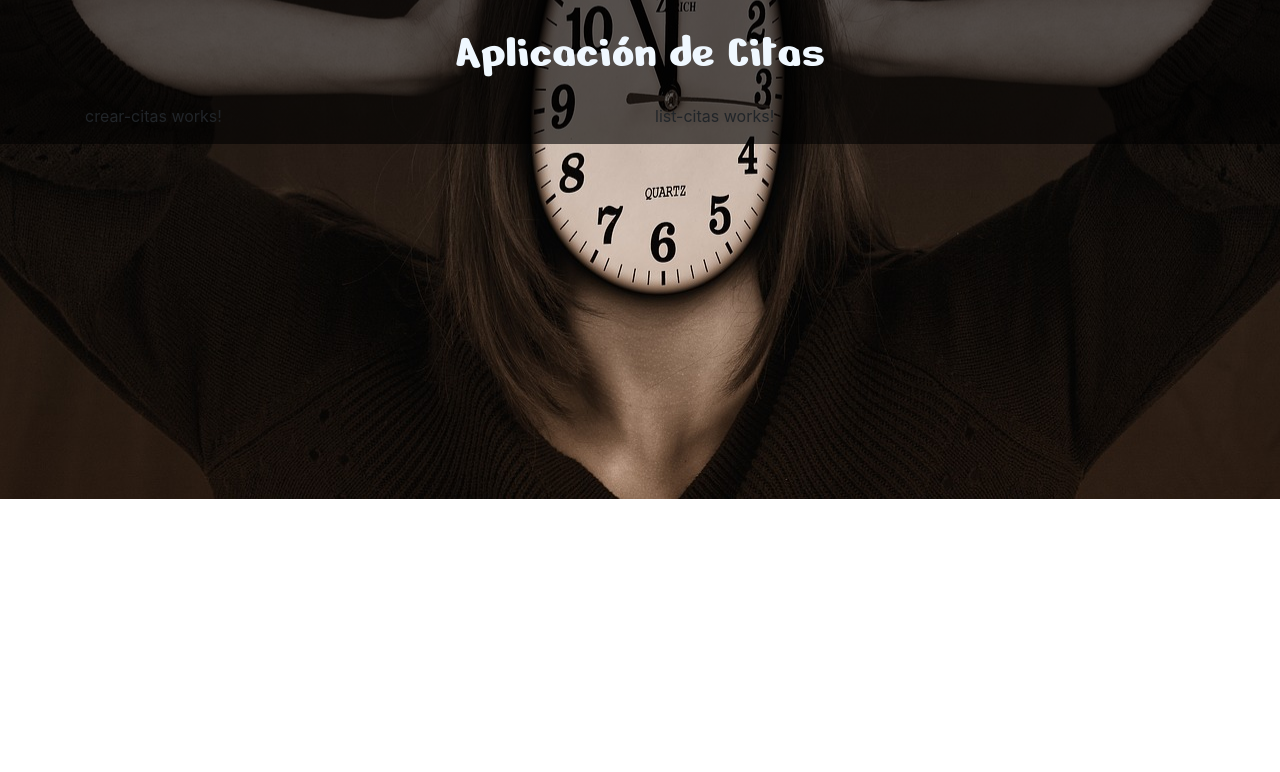
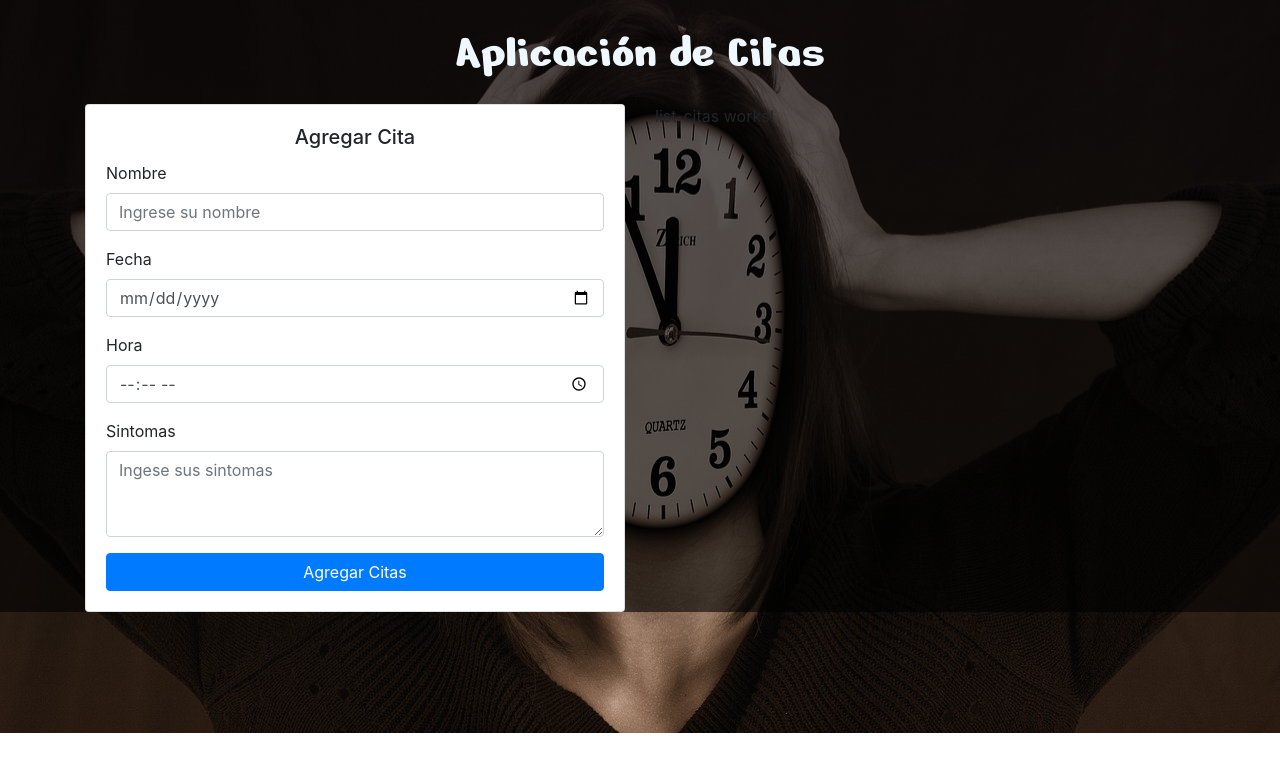
Before and after one commit to alejahndro02/citas, an Angular app: page / in a window 1280 px wide. Shown: the top 772 px of the page. Built offline with nearby package versions, Linux system fonts and the light colour scheme.

Commit message:
Se creo la estructura utililzando labels, inputs, textarea y button

```diff
--- a/src/app/components/crear-citas/crear-citas.component.html
+++ b/src/app/components/crear-citas/crear-citas.component.html
@@ -1 +1,22 @@
-<p>crear-citas works!</p>
+<div class="card">
+    <div class="card-body">
+        <h5 class="card-title text-center">Agregar Cita</h5>
+        <div class="form-group mb-3">
+            <label for="nombre">Nombre</label>
+            <input type="text" id="nombre" class="form-control" placeholder="Ingrese su nombre">
+        </div>
+        <div class="form-group mb-3">
+            <label for="fecha">Fecha</label>
+            <input type="date" id="fecha" class="form-control">
+        </div>
+        <div class="form-group">
+            <label for="hora">Hora</label>
+            <input type="time" id="hora" class="form-control" placeholder="Ingrese su nombre">
+        </div>
+        <div class="form-group">
+            <label for="sintomas">Sintomas</label>
+            <textarea id="sintomas" rows="3" class="form-control" placeholder="Ingese sus sintomas"></textarea>
+        </div>
+        <button class="btn btn-primary btn-block">Agregar Citas</button>
+    </div>
+</div>
```
